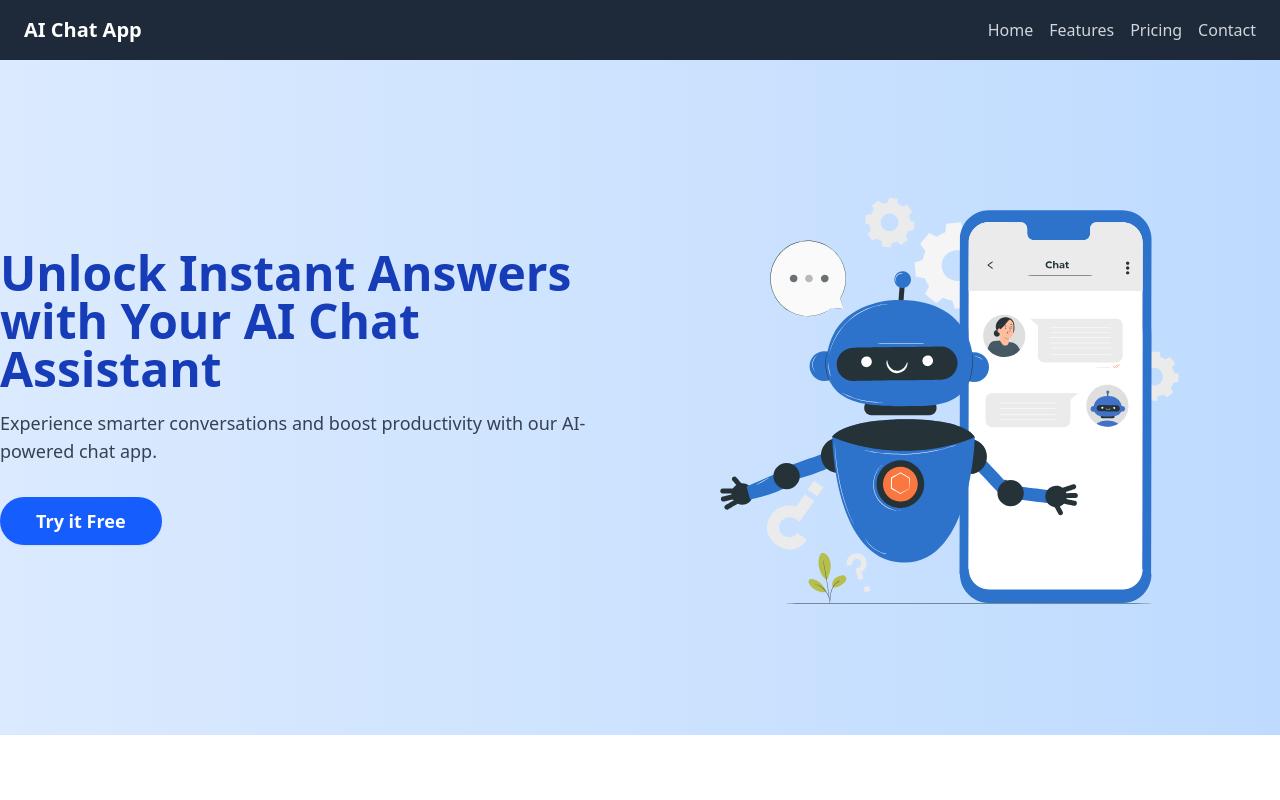
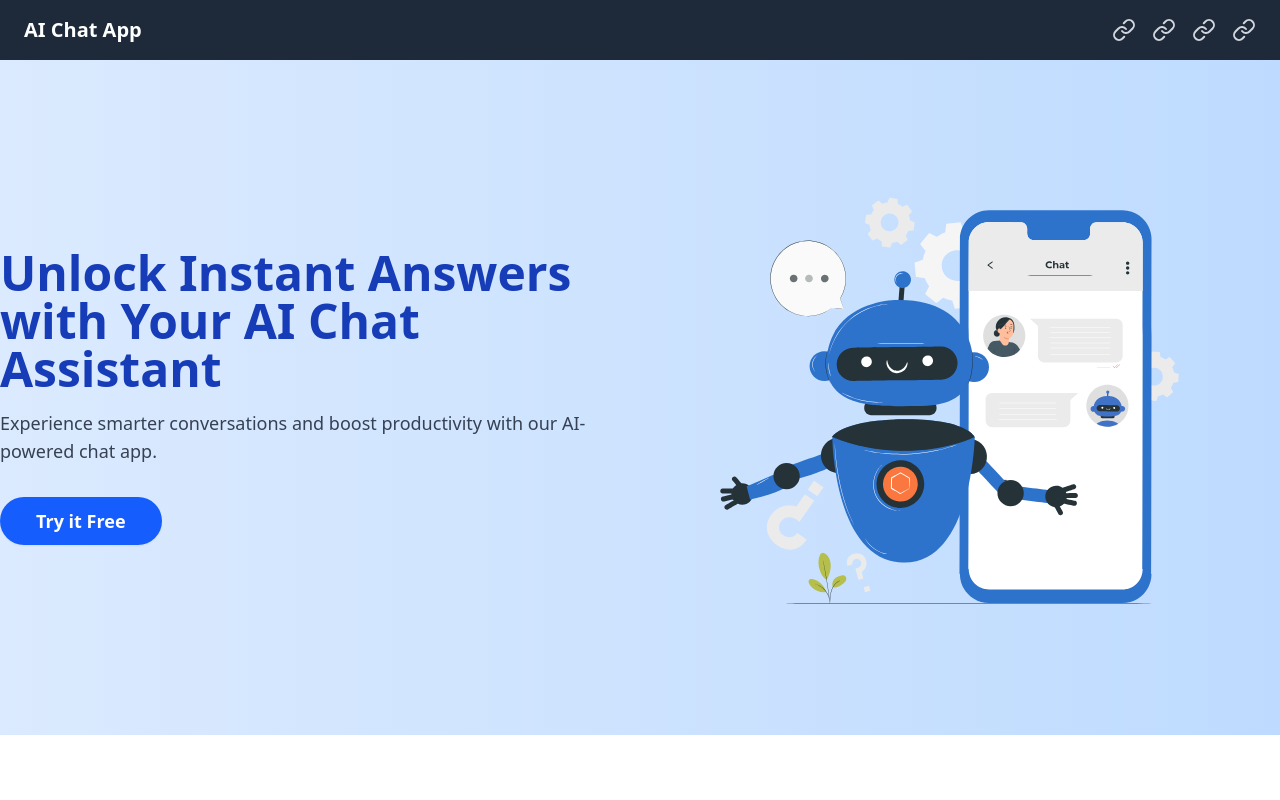
Before and after one commit to kadelcode/ai-chat-app, a Next.js app: page / in a window 1280 px wide. Shown: the top 800 px of the page. Built offline with nearby package versions, Linux system fonts and the light colour scheme.

Commit message:
Update link tag

```diff
--- a/src/components/Header.tsx
+++ b/src/components/Header.tsx
@@ -1,3 +1,4 @@
+import { Link } from "lucide-react";
 import { useState } from "react";
 
 export default function Header() {
@@ -41,18 +42,18 @@ export default function Header() {
               isMenuOpen ? 'flex flex-col mt-4' : 'hidden md:flex'
             }`}
           >
-            <a href="/" className="text-gray-300 hover:text-white">
+            <Link href="/" className="text-gray-300 hover:text-white">
               Home
-            </a>
-            <a href="/features" className="text-gray-300 hover:text-white">
+            </Link>
+            <Link href="/features" className="text-gray-300 hover:text-white">
               Features
-            </a>
-            <a href="/pricing" className="text-gray-300 hover:text-white">
+            </Link>
+            <Link href="/pricing" className="text-gray-300 hover:text-white">
               Pricing
-            </a>
-            <a href="/contact" className="text-gray-300 hover:text-white">
+            </Link>
+            <Link href="/contact" className="text-gray-300 hover:text-white">
               Contact
-            </a>
+            </Link>
           </nav>
         </div>
       </header>
```
